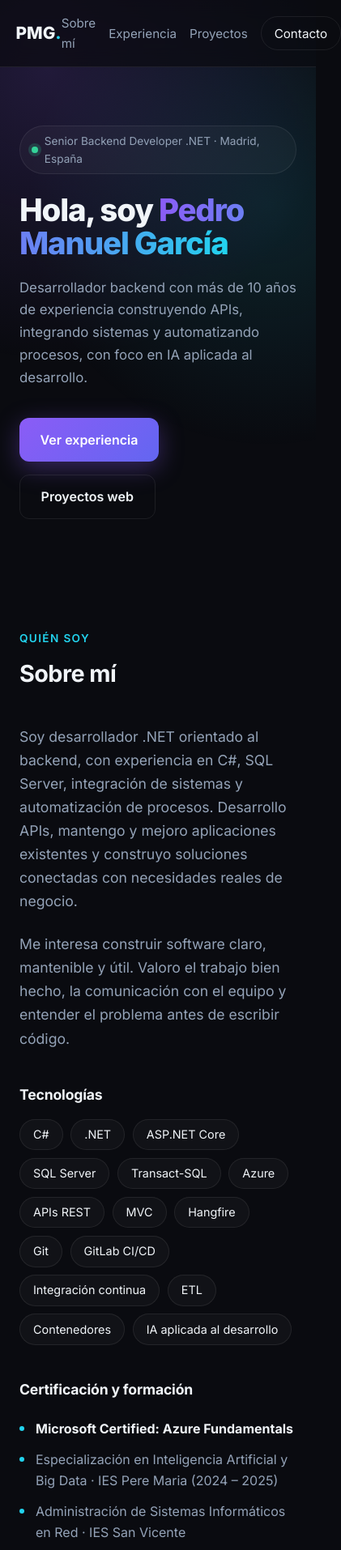
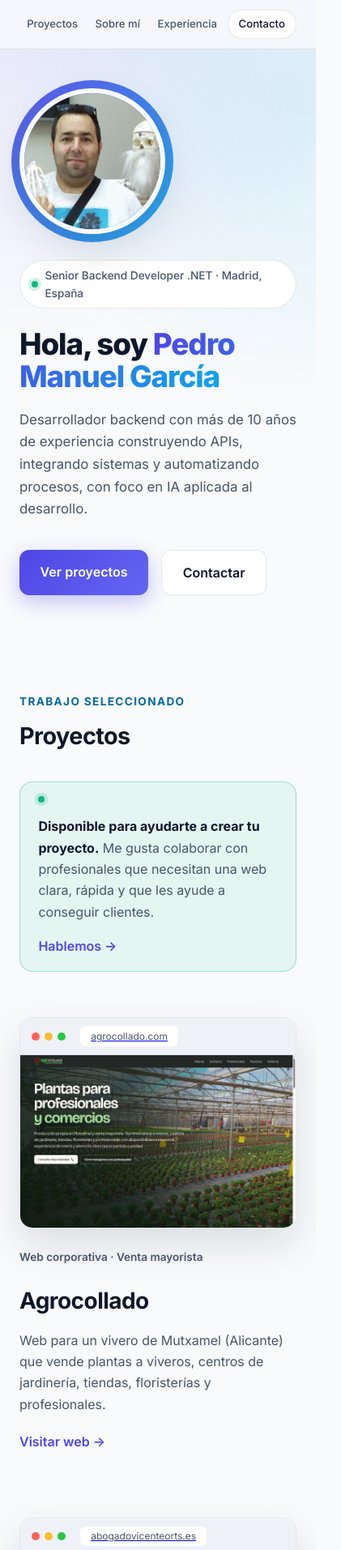
Before and after one commit to PedroManuelGarcia/PedroManuelGarcia.github.io, a plain HTML site: page index.html in a window 390 px wide. Shown: the top 1914 px of the page at 81% size, 421 px wide, since content can reach past the window. Drawn offline with Linux system fonts and the light colour scheme.

Commit message:
Diseño claro, foto de perfil y sección de disponibilidad

```diff
--- a/index.html
+++ b/index.html
@@ -4,7 +4,7 @@
   <meta charset="UTF-8">
   <meta name="viewport" content="width=device-width, initial-scale=1">
   <title>Pedro Manuel García | Senior Backend Developer .NET</title>
-  <meta name="description" content="Portfolio de Pedro Manuel García Moreno: Senior Backend Developer .NET con más de 10 años de experiencia en APIs, integración de sistemas, automatización e IA aplicada.">
+  <meta name="description" content="Portfolio de Pedro Manuel García Moreno: Senior Backend Developer .NET con más de 10 años de experiencia. Disponible para ayudar en la creación de proyectos web para profesionales.">
   <link rel="preconnect" href="https://fonts.googleapis.com">
   <link rel="preconnect" href="https://fonts.gstatic.com" crossorigin>
   <link href="https://fonts.googleapis.com/css2?family=Inter:wght@400;500;600;700;800&display=swap" rel="stylesheet">
@@ -16,21 +16,71 @@
   <header class="header">
     <a class="logo" href="#inicio">PMG<span>.</span></a>
     <nav>
+      <a href="#proyectos">Proyectos</a>
       <a href="#sobre-mi">Sobre mí</a>
       <a href="#experiencia">Experiencia</a>
-      <a href="#proyectos">Proyectos</a>
       <a class="nav-cta" href="#contacto">Contacto</a>
     </nav>
   </header>
 
   <main>
     <section id="inicio" class="hero">
-      <p class="badge"><span class="dot"></span> Senior Backend Developer .NET · Madrid, España</p>
-      <h1>Hola, soy <span class="gradient">Pedro Manuel García</span></h1>
-      <p class="lead">Desarrollador backend con más de 10 años de experiencia construyendo APIs, integrando sistemas y automatizando procesos, con foco en IA aplicada al desarrollo.</p>
-      <div class="actions">
-        <a class="btn btn-primary" href="#experiencia">Ver experiencia</a>
-        <a class="btn btn-ghost" href="#proyectos">Proyectos web</a>
+      <div class="hero-text">
+        <p class="badge"><span class="dot"></span> Senior Backend Developer .NET · Madrid, España</p>
+        <h1>Hola, soy <span class="gradient">Pedro Manuel García</span></h1>
+        <p class="lead">Desarrollador backend con más de 10 años de experiencia construyendo APIs, integrando sistemas y automatizando procesos, con foco en IA aplicada al desarrollo.</p>
+        <div class="actions">
+          <a class="btn btn-primary" href="#proyectos">Ver proyectos</a>
+          <a class="btn btn-ghost" href="#contacto">Contactar</a>
+        </div>
+      </div>
+      <div class="hero-photo">
+        <img src="img/foto-perfil.jpeg" alt="Foto de Pedro Manuel García" width="389" height="389">
+      </div>
+    </section>
+
+    <section id="proyectos">
+      <p class="section-label">Trabajo seleccionado</p>
+      <h2>Proyectos</h2>
+
+      <div class="availability reveal">
+        <span class="dot"></span>
+        <p><strong>Disponible para ayudarte a crear tu proyecto.</strong> Me gusta colaborar con profesionales que necesitan una web clara, rápida y que les ayude a conseguir clientes.</p>
+        <a class="link" href="#contacto">Hablemos <span>→</span></a>
+      </div>
+
+      <div class="projects">
+        <article class="project reveal">
+          <a class="browser" href="https://agrocollado.com/" target="_blank" rel="noopener" aria-label="Visitar agrocollado.com">
+            <div class="browser-bar">
+              <i></i><i></i><i></i>
+              <span>agrocollado.com</span>
+            </div>
+            <img src="img/agrocollado.jpg" alt="Captura de la web de Agrocollado" loading="lazy" width="1440" height="900">
+          </a>
+          <div class="project-info">
+            <p class="tag">Web corporativa · Venta mayorista</p>
+            <h3>Agrocollado</h3>
+            <p>Web para un vivero de Mutxamel (Alicante) que vende plantas a viveros, centros de jardinería, tiendas, floristerías y profesionales.</p>
+            <a class="link" href="https://agrocollado.com/" target="_blank" rel="noopener">Visitar web <span>→</span></a>
+          </div>
+        </article>
+
+        <article class="project reveal reverse">
+          <a class="browser" href="https://abogadovicenteorts.es/" target="_blank" rel="noopener" aria-label="Visitar abogadovicenteorts.es">
+            <div class="browser-bar">
+              <i></i><i></i><i></i>
+              <span>abogadovicenteorts.es</span>
+            </div>
+            <img src="img/abogadovicenteorts.jpg" alt="Captura de la web del abogado Vicente Orts" loading="lazy" width="1440" height="900">
+          </a>
+          <div class="project-info">
+            <p class="tag">Web profesional · Servicios legales</p>
+            <h3>Abogado Vicente Orts</h3>
+            <p>Web para un despacho de abogados de Alicante: áreas de práctica (penal, violencia de género, civil y desahucios), preguntas frecuentes, reseñas y contacto directo.</p>
+            <a class="link" href="https://abogadovicenteorts.es/" target="_blank" rel="noopener">Visitar web <span>→</span></a>
+          </div>
+        </article>
       </div>
     </section>
 
@@ -98,49 +148,10 @@
       </ol>
     </section>
 
-    <section id="proyectos">
-      <p class="section-label">Trabajo seleccionado</p>
-      <h2>Proyectos web</h2>
-
-      <div class="projects">
-        <article class="project reveal">
-          <a class="browser" href="https://agrocollado.com/" target="_blank" rel="noopener" aria-label="Visitar agrocollado.com">
-            <div class="browser-bar">
-              <i></i><i></i><i></i>
-              <span>agrocollado.com</span>
-            </div>
-            <img src="img/agrocollado.jpg" alt="Captura de la web de Agrocollado" loading="lazy" width="1440" height="900">
-          </a>
-          <div class="project-info">
-            <p class="tag">Web corporativa · Venta mayorista</p>
-            <h3>Agrocollado</h3>
-            <p>Web para un vivero de Mutxamel (Alicante) que vende plantas a viveros, centros de jardinería, tiendas, floristerías y profesionales.</p>
-            <a class="link" href="https://agrocollado.com/" target="_blank" rel="noopener">Visitar web <span>→</span></a>
-          </div>
-        </article>
-
-        <article class="project reveal reverse">
-          <a class="browser" href="https://abogadovicenteorts.es/" target="_blank" rel="noopener" aria-label="Visitar abogadovicenteorts.es">
-            <div class="browser-bar">
-              <i></i><i></i><i></i>
-              <span>abogadovicenteorts.es</span>
-            </div>
-            <img src="img/abogadovicenteorts.jpg" alt="Captura de la web del abogado Vicente Orts" loading="lazy" width="1440" height="900">
-          </a>
-          <div class="project-info">
-            <p class="tag">Web profesional · Servicios legales</p>
-            <h3>Abogado Vicente Orts</h3>
-            <p>Web para un despacho de abogados de Alicante: áreas de práctica (penal, violencia de género, civil y desahucios), preguntas frecuentes, reseñas y contacto directo.</p>
-            <a class="link" href="https://abogadovicenteorts.es/" target="_blank" rel="noopener">Visitar web <span>→</span></a>
-          </div>
-        </article>
-      </div>
-    </section>
-
     <section id="contacto" class="contact reveal">
       <h2>¿Hablamos?</h2>
-      <p>Si tienes un proyecto o una propuesta, escríbeme por LinkedIn.</p>
-      <a class="btn btn-primary" href="https://www.linkedin.com/in/pedro-manuel-garc%C3%ADa-moreno-144849a7/" target="_blank" rel="noopener">Contactar por LinkedIn</a>
+      <p>Si necesitas ayuda con la web de tu negocio o profesión, escríbeme por LinkedIn.</p>
+      <a class="btn btn-light" href="https://www.linkedin.com/in/pedro-manuel-garc%C3%ADa-moreno-144849a7/" target="_blank" rel="noopener">Contactar por LinkedIn</a>
     </section>
   </main>
 
--- a/style.css
+++ b/style.css
@@ -1,16 +1,18 @@
 :root {
-  --bg: #0a0b10;
-  --surface: #12141c;
-  --border: rgba(255, 255, 255, 0.08);
-  --text: #f1f5f9;
-  --muted: #94a3b8;
-  --accent: #8b5cf6;
-  --accent-2: #22d3ee;
+  --bg: #f8fafc;
+  --surface: #ffffff;
+  --border: rgba(15, 23, 42, 0.1);
+  --text: #0f172a;
+  --muted: #475569;
+  --accent: #4f46e5;
+  --accent-2: #0ea5e9;
+  --label: #0369a1;
+  --shadow: 0 20px 50px rgba(15, 23, 42, 0.12);
   --radius: 16px;
 }
 
 * { box-sizing: border-box; }
-html { scroll-behavior: smooth; }
+html { scroll-behavior: smooth; scroll-padding-top: 5rem; }
 
 body {
   margin: 0;
@@ -21,14 +23,14 @@ body {
   -webkit-font-smoothing: antialiased;
 }
 
-/* Resplandor de fondo */
+/* Fondo suave */
 .bg-glow {
   position: fixed;
   inset: 0;
   z-index: -1;
   background:
-    radial-gradient(600px circle at 15% 10%, rgba(139, 92, 246, 0.18), transparent 60%),
-    radial-gradient(500px circle at 85% 30%, rgba(34, 211, 238, 0.12), transparent 60%);
+    radial-gradient(700px circle at 10% 0%, rgba(79, 70, 229, 0.10), transparent 60%),
+    radial-gradient(600px circle at 95% 15%, rgba(14, 165, 233, 0.12), transparent 60%);
 }
 
 /* Cabecera */
@@ -40,28 +42,36 @@ body {
   justify-content: space-between;
   align-items: center;
   padding: 1rem clamp(1rem, 5vw, 3rem);
-  background: rgba(10, 11, 16, 0.7);
+  background: rgba(248, 250, 252, 0.85);
   backdrop-filter: blur(12px);
   border-bottom: 1px solid var(--border);
 }
 .logo { font-weight: 800; font-size: 1.3rem; color: var(--text); text-decoration: none; }
-.logo span { color: var(--accent-2); }
+.logo span { color: var(--accent); }
 nav { display: flex; align-items: center; gap: 1.5rem; }
-nav a { color: var(--muted); text-decoration: none; font-size: 0.95rem; transition: color 0.2s; }
+nav a { color: var(--muted); text-decoration: none; font-size: 0.95rem; font-weight: 500; transition: color 0.2s; }
 nav a:hover { color: var(--text); }
 .nav-cta {
   color: var(--text);
   padding: 0.45rem 1rem;
   border: 1px solid var(--border);
   border-radius: 999px;
+  background: var(--surface);
 }
-.nav-cta:hover { border-color: var(--accent); }
+.nav-cta:hover { border-color: var(--accent); color: var(--accent); }
 
 main { max-width: 1040px; margin: 0 auto; padding: 0 1.5rem; }
 section { padding: 5rem 0; }
 
 /* Hero */
-.hero { padding-top: 7rem; padding-bottom: 5rem; }
+.hero {
+  display: grid;
+  grid-template-columns: 1fr auto;
+  gap: 3rem;
+  align-items: center;
+  padding-top: 5rem;
+  padding-bottom: 4rem;
+}
 .badge {
   display: inline-flex;
   align-items: center;
@@ -69,20 +79,42 @@ section { padding: 5rem 0; }
   margin: 0 0 1.5rem;
   padding: 0.4rem 0.9rem;
   font-size: 0.85rem;
+  font-weight: 500;
   color: var(--muted);
   border: 1px solid var(--border);
   border-radius: 999px;
-  background: rgba(255, 255, 255, 0.03);
+  background: var(--surface);
 }
-.dot { width: 8px; height: 8px; border-radius: 50%; background: #34d399; box-shadow: 0 0 0 4px rgba(52, 211, 153, 0.2); }
-h1 { font-size: clamp(2.4rem, 7vw, 4.5rem); line-height: 1.08; letter-spacing: -0.03em; margin: 0 0 1.25rem; font-weight: 800; }
+.dot { flex: none; width: 8px; height: 8px; border-radius: 50%; background: #10b981; box-shadow: 0 0 0 4px rgba(16, 185, 129, 0.2); }
+h1 { font-size: clamp(2.3rem, 6vw, 4rem); line-height: 1.08; letter-spacing: -0.03em; margin: 0 0 1.25rem; font-weight: 800; }
 .gradient {
   background: linear-gradient(90deg, var(--accent), var(--accent-2));
   -webkit-background-clip: text;
   background-clip: text;
   color: transparent;
 }
-.lead { font-size: clamp(1.05rem, 2.2vw, 1.3rem); color: var(--muted); max-width: 38rem; margin: 0; }
+.lead { font-size: clamp(1.05rem, 2.2vw, 1.25rem); color: var(--muted); max-width: 36rem; margin: 0; }
+
+.hero-photo { position: relative; }
+.hero-photo::before {
+  content: "";
+  position: absolute;
+  inset: -10px;
+  border-radius: 50%;
+  background: linear-gradient(135deg, var(--accent), var(--accent-2));
+  opacity: 0.9;
+}
+.hero-photo img {
+  position: relative;
+  display: block;
+  width: clamp(180px, 26vw, 280px);
+  height: auto;
+  aspect-ratio: 1;
+  object-fit: cover;
+  border-radius: 50%;
+  border: 6px solid var(--bg);
+  box-shadow: var(--shadow);
+}
 
 .actions { display: flex; flex-wrap: wrap; gap: 1rem; margin-top: 2.25rem; }
 .btn {
@@ -97,14 +129,30 @@ h1 { font-size: clamp(2.4rem, 7vw, 4.5rem); line-height: 1.08; letter-spacing: -
 .btn-primary {
   color: #fff;
   background: linear-gradient(135deg, var(--accent), #6366f1);
-  box-shadow: 0 8px 30px rgba(139, 92, 246, 0.35);
+  box-shadow: 0 8px 24px rgba(79, 70, 229, 0.3);
 }
-.btn-ghost { color: var(--text); border: 1px solid var(--border); }
-.btn-ghost:hover { border-color: var(--accent-2); }
+.btn-ghost { color: var(--text); border: 1px solid var(--border); background: var(--surface); }
+.btn-ghost:hover { border-color: var(--accent); color: var(--accent); }
+.btn-light { color: var(--accent); background: #fff; box-shadow: 0 8px 24px rgba(15, 23, 42, 0.2); }
 
 /* Títulos de sección */
-.section-label { color: var(--accent-2); font-size: 0.85rem; font-weight: 600; letter-spacing: 0.1em; text-transform: uppercase; margin: 0 0 0.5rem; }
-h2 { font-size: clamp(1.8rem, 4vw, 2.5rem); letter-spacing: -0.02em; margin: 0 0 2.5rem; }
+.section-label { color: var(--label); font-size: 0.85rem; font-weight: 700; letter-spacing: 0.1em; text-transform: uppercase; margin: 0 0 0.5rem; }
+h2 { font-size: clamp(1.8rem, 4vw, 2.5rem); letter-spacing: -0.02em; margin: 0 0 2rem; }
+
+/* Disponibilidad */
+.availability {
+  display: flex;
+  align-items: center;
+  gap: 1rem;
+  margin-bottom: 3.5rem;
+  padding: 1.1rem 1.4rem;
+  border: 1px solid rgba(16, 185, 129, 0.35);
+  border-radius: var(--radius);
+  background: rgba(16, 185, 129, 0.08);
+}
+.availability p { margin: 0; flex: 1; color: var(--muted); }
+.availability strong { color: var(--text); }
+.availability .link { white-space: nowrap; }
 
 /* Proyectos */
 .projects { display: flex; flex-direction: column; gap: 5rem; }
@@ -118,19 +166,19 @@ h2 { font-size: clamp(1.8rem, 4vw, 2.5rem); letter-spacing: -0.02em; margin: 0 0
   border-radius: var(--radius);
   border: 1px solid var(--border);
   background: var(--surface);
-  box-shadow: 0 25px 60px rgba(0, 0, 0, 0.5);
+  box-shadow: var(--shadow);
   transition: transform 0.35s ease, box-shadow 0.35s ease;
 }
-.browser:hover { transform: translateY(-6px) scale(1.01); box-shadow: 0 35px 80px rgba(139, 92, 246, 0.25); }
+.browser:hover { transform: translateY(-6px) scale(1.01); box-shadow: 0 30px 70px rgba(79, 70, 229, 0.22); }
 .browser-bar {
   display: flex;
   align-items: center;
   gap: 6px;
   padding: 0.65rem 0.9rem;
-  background: #181b25;
+  background: #eef2f7;
   border-bottom: 1px solid var(--border);
 }
-.browser-bar i { width: 10px; height: 10px; border-radius: 50%; background: #3b4252; }
+.browser-bar i { width: 10px; height: 10px; border-radius: 50%; }
 .browser-bar i:nth-child(1) { background: #ff5f57; }
 .browser-bar i:nth-child(2) { background: #febc2e; }
 .browser-bar i:nth-child(3) { background: #28c840; }
@@ -139,17 +187,17 @@ h2 { font-size: clamp(1.8rem, 4vw, 2.5rem); letter-spacing: -0.02em; margin: 0 0
   padding: 0.15rem 0.8rem;
   font-size: 0.75rem;
   color: var(--muted);
-  background: rgba(255, 255, 255, 0.05);
+  background: #fff;
   border-radius: 6px;
 }
 .browser img { display: block; width: 100%; height: auto; }
 
-.tag { color: var(--accent-2); font-size: 0.85rem; font-weight: 600; margin: 0 0 0.5rem; }
+.tag { color: var(--label); font-size: 0.85rem; font-weight: 600; margin: 0 0 0.5rem; }
 .project-info h3 { font-size: 1.75rem; margin: 0 0 0.75rem; letter-spacing: -0.02em; }
 .project-info p { color: var(--muted); margin: 0 0 1.25rem; }
 
-.link { color: var(--text); font-weight: 600; text-decoration: none; }
-.link span { display: inline-block; transition: transform 0.2s; color: var(--accent-2); }
+.link { color: var(--accent); font-weight: 600; text-decoration: none; }
+.link span { display: inline-block; transition: transform 0.2s; }
 .link:hover span { transform: translateX(5px); }
 
 /* Sobre mí */
@@ -158,35 +206,35 @@ h2 { font-size: clamp(1.8rem, 4vw, 2.5rem); letter-spacing: -0.02em; margin: 0 0
 .skills li {
   padding: 0.4rem 1rem;
   font-size: 0.9rem;
+  font-weight: 500;
   border: 1px solid var(--border);
   border-radius: 999px;
-  background: rgba(255, 255, 255, 0.03);
+  background: var(--surface);
 }
-
 .subtitle { font-size: 1.1rem; margin: 2.5rem 0 1rem; letter-spacing: -0.01em; }
 .facts { list-style: none; padding: 0; margin: 0; color: var(--muted); }
 .facts li { padding: 0.35rem 0 0.35rem 1.25rem; position: relative; }
-.facts li::before { content: ""; position: absolute; left: 0; top: 0.95rem; width: 6px; height: 6px; border-radius: 50%; background: var(--accent-2); }
+.facts li::before { content: ""; position: absolute; left: 0; top: 0.95rem; width: 6px; height: 6px; border-radius: 50%; background: var(--accent); }
 .facts strong { color: var(--text); }
 
 /* Línea de tiempo */
-.timeline { list-style: none; margin: 0; padding: 0 0 0 1.75rem; border-left: 1px solid var(--border); }
+.timeline { list-style: none; margin: 0; padding: 0 0 0 1.75rem; border-left: 2px solid var(--border); }
 .timeline li { position: relative; padding-bottom: 2.25rem; }
 .timeline li:last-child { padding-bottom: 0; }
 .timeline li::before {
   content: "";
   position: absolute;
-  left: calc(-1.75rem - 5px);
+  left: calc(-1.75rem - 6px);
   top: 0.45rem;
-  width: 9px;
-  height: 9px;
+  width: 10px;
+  height: 10px;
   border-radius: 50%;
   background: linear-gradient(135deg, var(--accent), var(--accent-2));
   box-shadow: 0 0 0 4px var(--bg);
 }
-.period { font-size: 0.8rem; font-weight: 600; color: var(--accent-2); letter-spacing: 0.04em; }
+.period { font-size: 0.8rem; font-weight: 700; color: var(--label); letter-spacing: 0.04em; }
 .timeline h3 { font-size: 1.15rem; margin: 0.15rem 0 0.1rem; letter-spacing: -0.01em; }
-.company { color: var(--text); font-size: 0.95rem; margin: 0 0 0.5rem; }
+.company { color: var(--text); font-size: 0.95rem; font-weight: 500; margin: 0 0 0.5rem; }
 .timeline p:not(.company) { color: var(--muted); margin: 0; max-width: 42rem; }
 
 /* Contacto */
@@ -194,12 +242,13 @@ h2 { font-size: clamp(1.8rem, 4vw, 2.5rem); letter-spacing: -0.02em; margin: 0 0
   text-align: center;
   margin-bottom: 3rem;
   padding: 4rem 1.5rem;
-  border: 1px solid var(--border);
   border-radius: 24px;
-  background: radial-gradient(500px circle at 50% 0%, rgba(139, 92, 246, 0.18), transparent 70%), var(--surface);
+  color: #fff;
+  background: linear-gradient(135deg, var(--accent), var(--accent-2));
+  box-shadow: 0 25px 60px rgba(79, 70, 229, 0.3);
 }
 .contact h2 { margin-bottom: 0.75rem; }
-.contact p { color: var(--muted); margin: 0 0 2rem; }
+.contact p { color: rgba(255, 255, 255, 0.92); margin: 0 0 2rem; }
 
 .footer { text-align: center; color: var(--muted); font-size: 0.9rem; padding: 2rem 1rem 3rem; }
 
@@ -209,11 +258,22 @@ h2 { font-size: clamp(1.8rem, 4vw, 2.5rem); letter-spacing: -0.02em; margin: 0 0
 
 /* Móvil */
 @media (max-width: 800px) {
+  .hero { grid-template-columns: 1fr; gap: 2rem; padding-top: 3rem; }
+  .hero-photo { order: -1; width: fit-content; }
   .project, .project.reverse { grid-template-columns: 1fr; gap: 1.5rem; }
   .project.reverse .browser { order: 0; }
+  .availability { flex-direction: column; align-items: flex-start; }
   section { padding: 3.5rem 0; }
-  .hero { padding-top: 4.5rem; }
-  nav { gap: 1rem; }
+  nav { gap: 0.9rem; }
+  nav a { font-size: 0.85rem; }
+}
+
+@media (max-width: 560px) {
+  .header { justify-content: center; padding: 0.75rem 0.75rem; }
+  .logo { display: none; }
+  nav { gap: 0.25rem; }
+  nav a { white-space: nowrap; font-size: 0.82rem; padding: 0.4rem 0.55rem; }
+  .nav-cta { padding: 0.4rem 0.8rem; }
 }
 
 @media (prefers-reduced-motion: reduce) {
```
Also changed, not shown: img/foto-perfil.jpeg (added).
